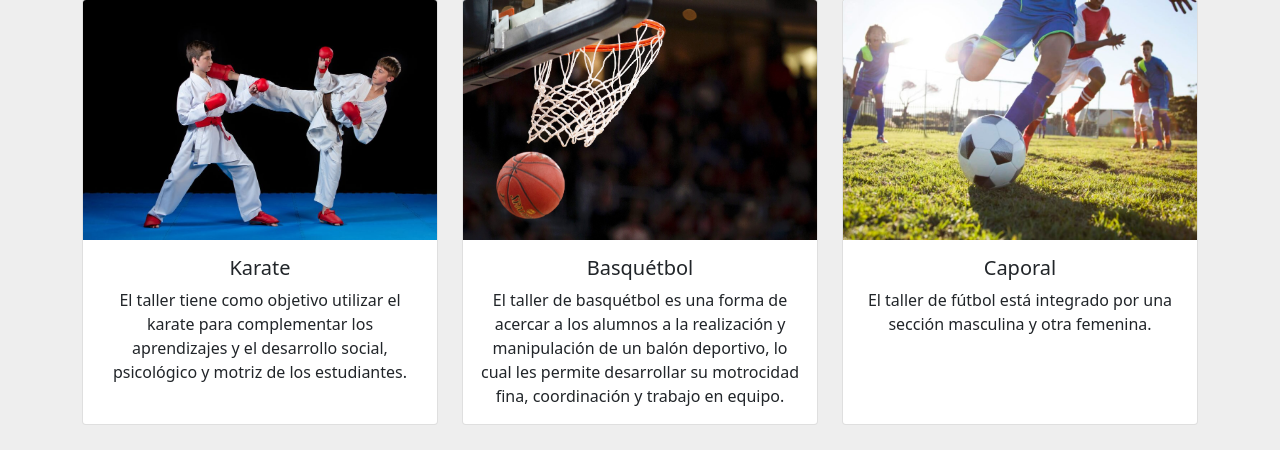
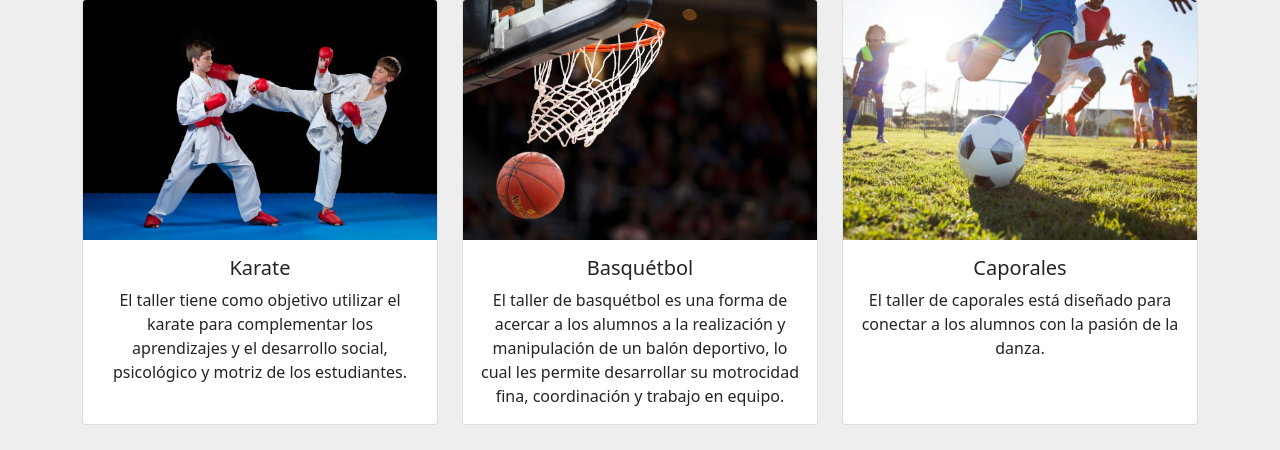
Before and after one commit to Empowerdeith/Proyecto-Modernizar, a Django app: page / in a window 1280 px wide. Shown: the part 1809-2259 px from the top of the page. Run offline with Django 4.2, Linux system fonts and the light colour scheme; some libraries are stand-ins or nearby versions.

Commit message:
small fixes

```diff
--- a/ProyectoColegio/mainApp/templates/portada/portada.html
+++ b/ProyectoColegio/mainApp/templates/portada/portada.html
@@ -198,10 +198,9 @@
             alt="..."
           />
           <div class="card-body">
-            <h5 class="card-title">Caporal</h5>
+            <h5 class="card-title">Caporales</h5>
             <p class="card-text">
-              El taller de fútbol está integrado por una sección masculina y
-              otra femenina.
+              El taller de caporales está diseñado para conectar a los alumnos con la pasión de la danza.
             </p>
           </div>
         </div>
--- a/ProyectoColegio/mainApp/templates/utiles/utiles.html
+++ b/ProyectoColegio/mainApp/templates/utiles/utiles.html
@@ -1,6 +1,6 @@
 {% extends "base/base.html" %} {% block contenido %} {% load static %}
 <h1 class="pt-5 pb-3 blue_colegio">
-  <i class="fa-solid fa-file-pen"></i> Lista de Útiles 2023
+  <i class="fa-solid fa-pen-ruler"></i> Lista de Útiles Escolares 2023
 </h1>
 <hr class="my-1 blue_colegio" style="border-top: 2px solid; opacity: 1" />
 <div>
```
